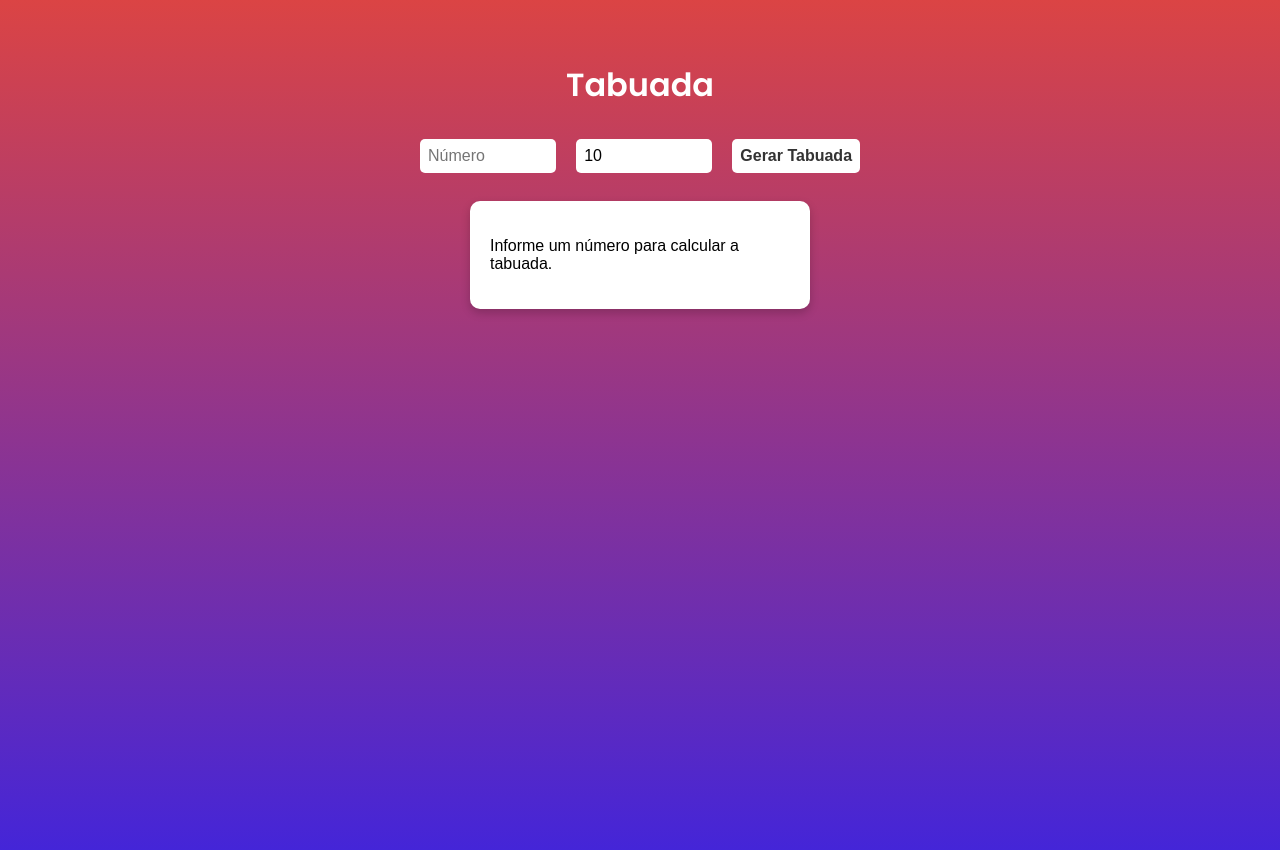
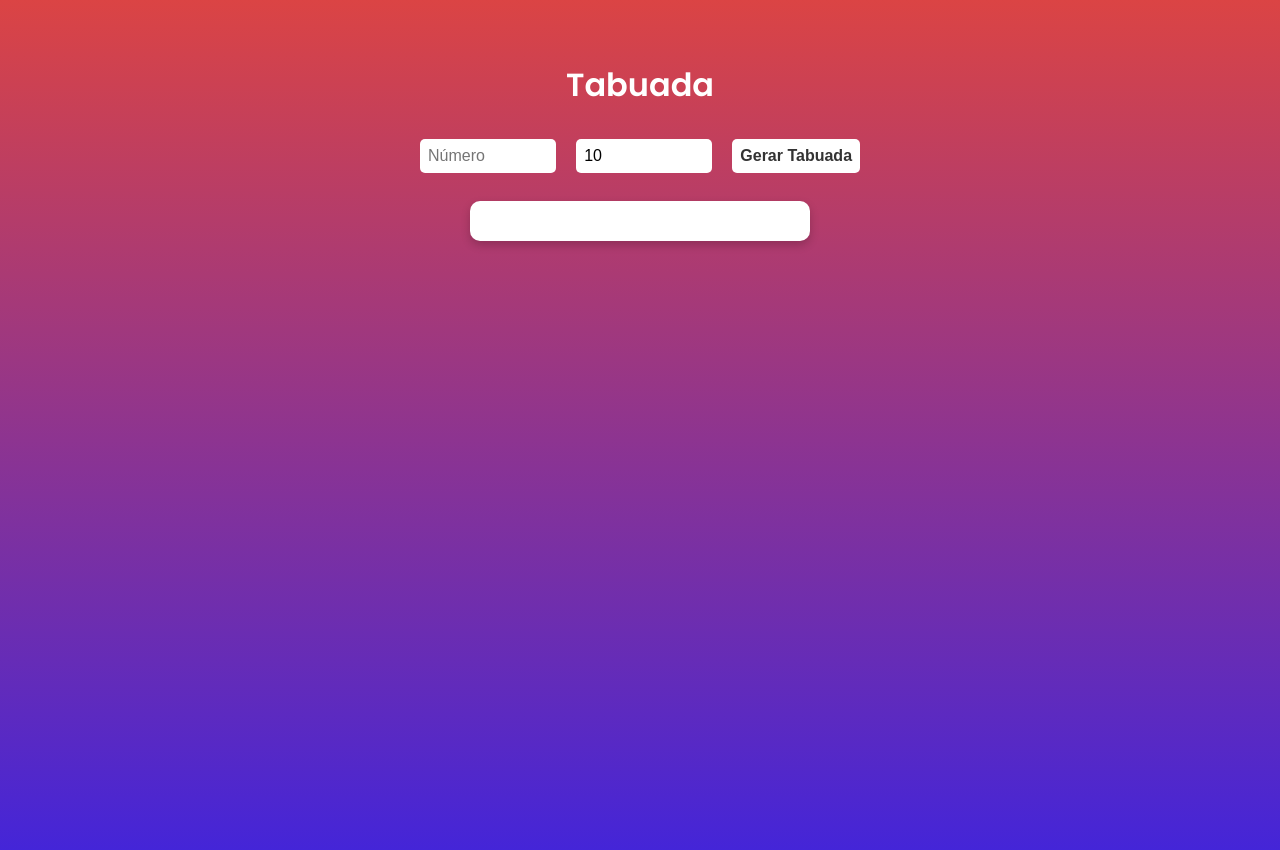
Before and after one commit to lincolnsadler/tabuada-js, a plain HTML site: page index.html in a window 1280 px wide. Drawn offline with Linux system fonts and the light colour scheme.

Commit message:
fix(index): :bug: fix burrice do linkoun

```diff
--- a/index.html
+++ b/index.html
@@ -29,7 +29,7 @@
         </form>
 
         <div id="resultado">
-            <p>Informe um número para calcular a tabuada.</p>
+            <!-- <p>Informe um número para calcular a tabuada.</p> -->
         </div>
     </body>
 </html>
```
